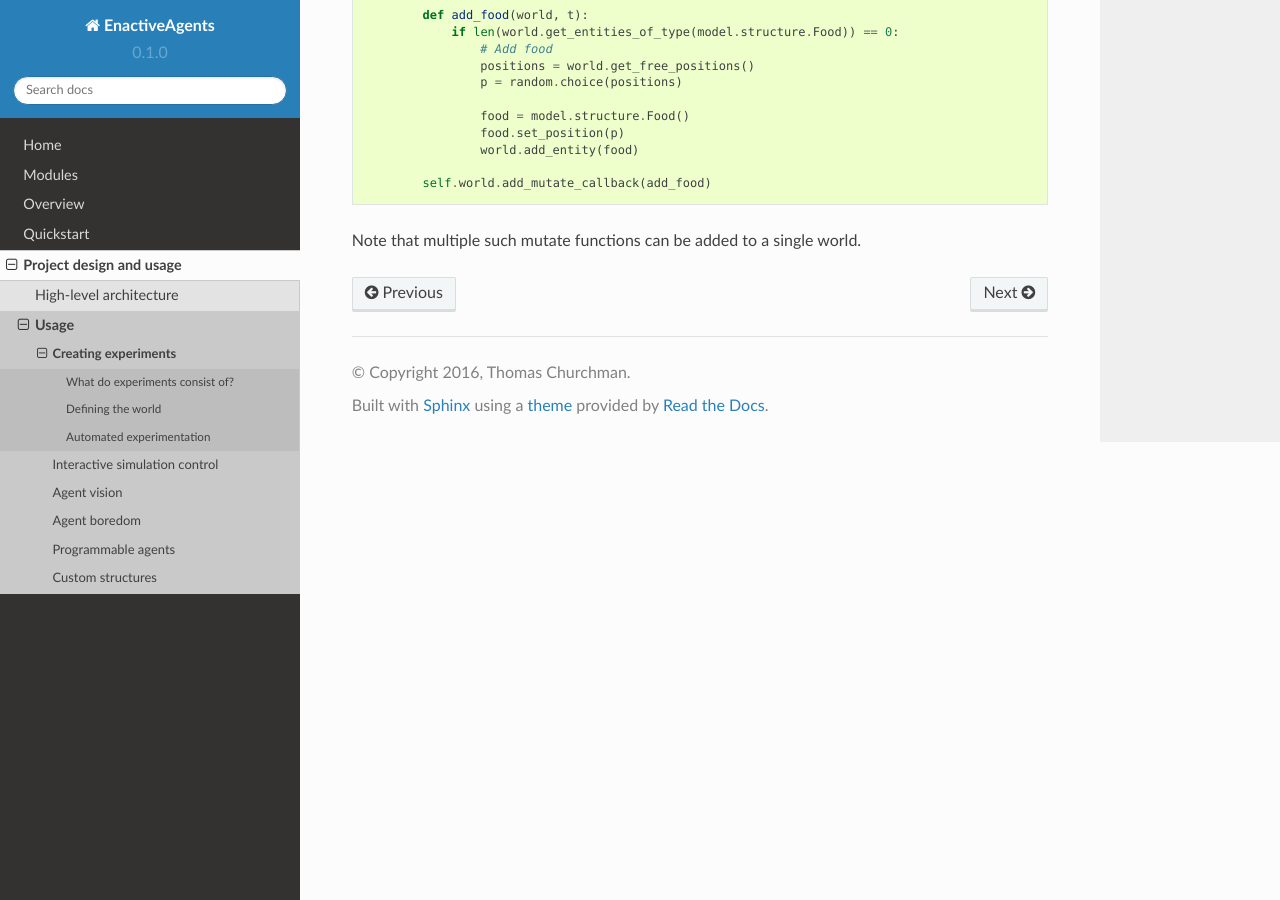
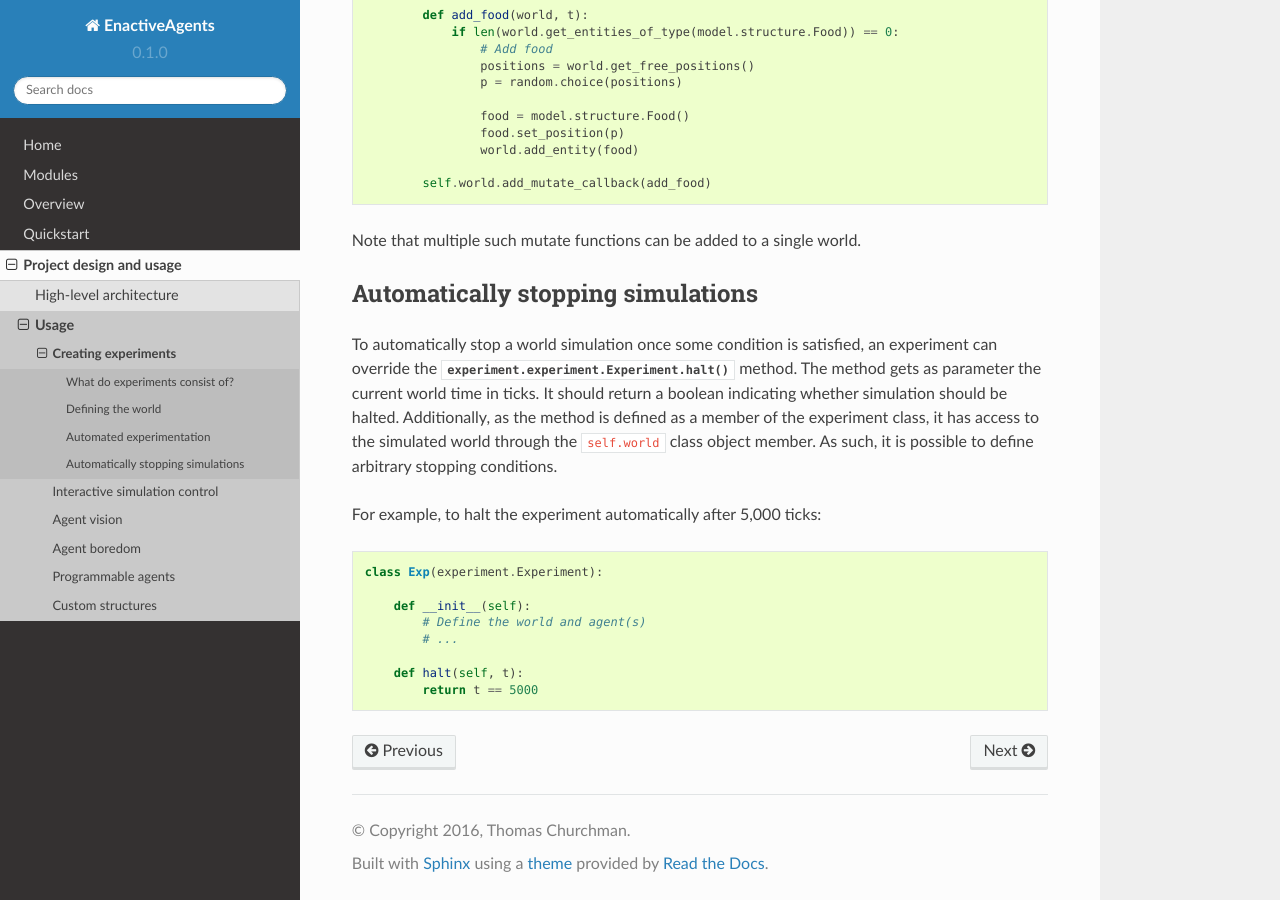
Before and after one commit to Beskhue/enactive-agents, a Sphinx documentation site: the page built from docs/usage.experiments.rst, in a window 1280 px wide and 900 px high, scrolled down 7565 px. Built offline with Sphinx 7.4.7 and the Read the Docs theme 2.0.0, drawn with Linux system fonts in a browser that asks for light colours; pages that are not in the unit, such as notebooks, are missing from menus.

Commit message:
Add section for automated simulation halting in the documentation.

```diff
--- a/docs/usage.experiments.rst
+++ b/docs/usage.experiments.rst
@@ -385,3 +385,24 @@ The food is only to be placed at a "free position," i.e. a position where no oth
             self.world.add_mutate_callback(add_food)
 
 Note that multiple such mutate functions can be added to a single world.
+
+Automatically stopping simulations
+==================================
+To automatically stop a world simulation once some condition is satisfied, an experiment can override the :func:`experiment.experiment.Experiment.halt` method.
+The method gets as parameter the current world time in ticks.
+It should return a boolean indicating whether simulation should be halted.
+Additionally, as the method is defined as a member of the experiment class, it has access to the simulated world through the :code:`self.world` class object member.
+As such, it is possible to define arbitrary stopping conditions.
+
+For example, to halt the experiment automatically after 5,000 ticks:
+
+::
+
+    class Exp(experiment.Experiment):
+
+        def __init__(self):
+            # Define the world and agent(s)
+            # ...
+
+        def halt(self, t):
+            return t == 5000
```
